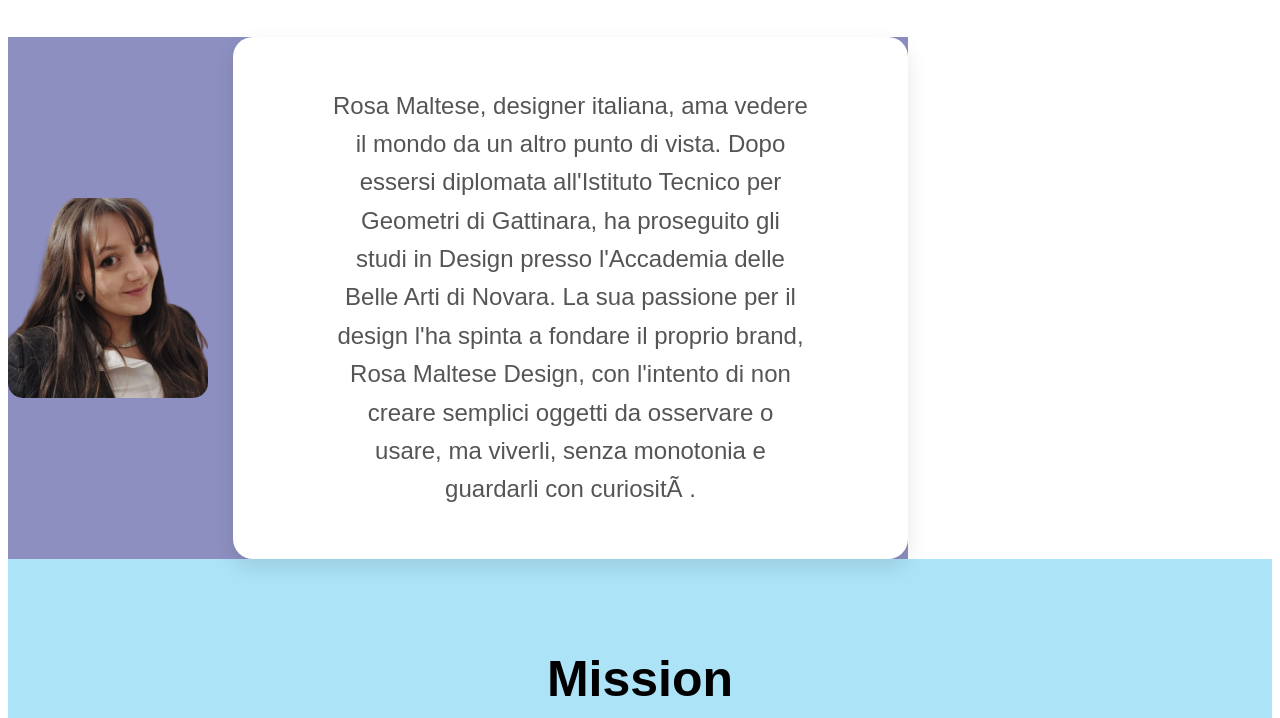
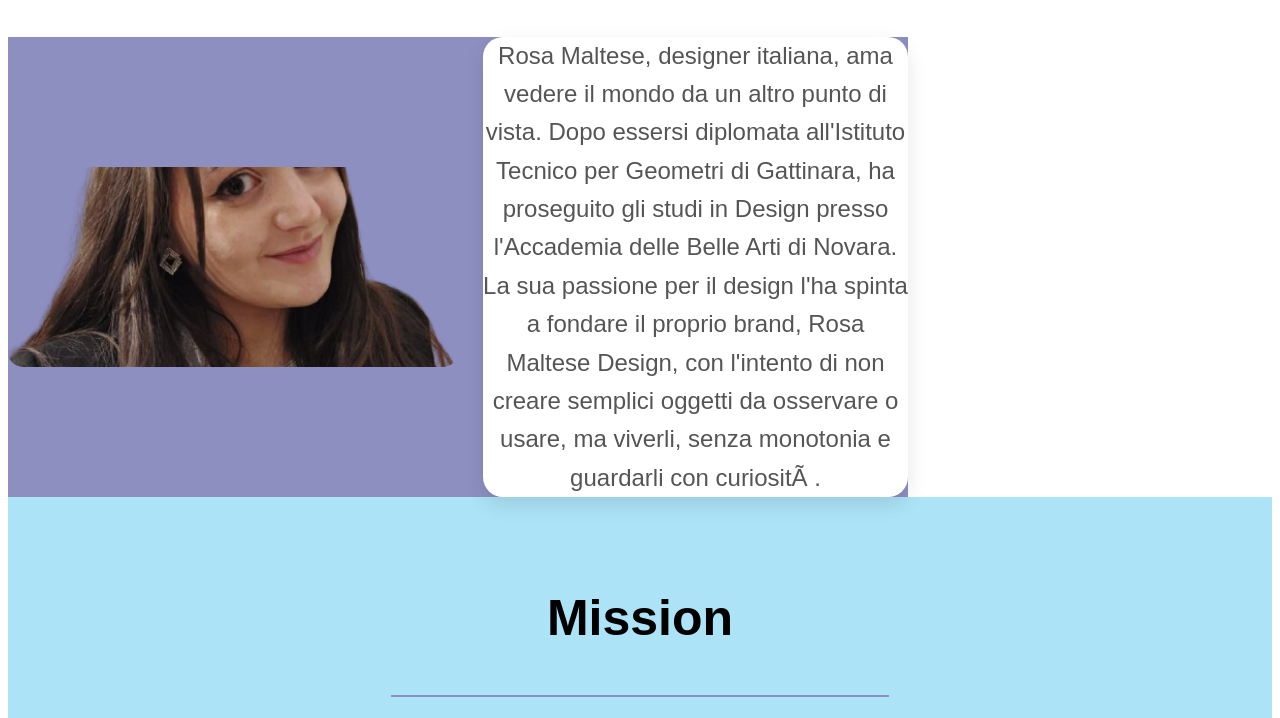
Before and after one commit to Maltese1010/MalteseRosaDesign, a plain HTML site: page index.html in a window 1280 px wide. Shown: the part 666-1384 px from the top of the page. Drawn offline with Linux system fonts and the light colour scheme.

Commit message:
Modifica210 CSS

```diff
--- a/styles.css
+++ b/styles.css
@@ -105,7 +105,7 @@
       background-color: #8d8fc1;
     }
     .contenitore1 img {
-      width: 200px;
+      width: 50%;
       height: 200px;
       object-fit: cover;
       border-radius: 15px;
@@ -113,7 +113,7 @@
 
     .text-box {
       background-color: #ffffff;
-      padding: 50px 100px;
+      width: 50%;
       border-radius: 20px;
       box-shadow: 0 8px 20px rgba(0, 0, 0, 0.1);
       flex: 1;
```
